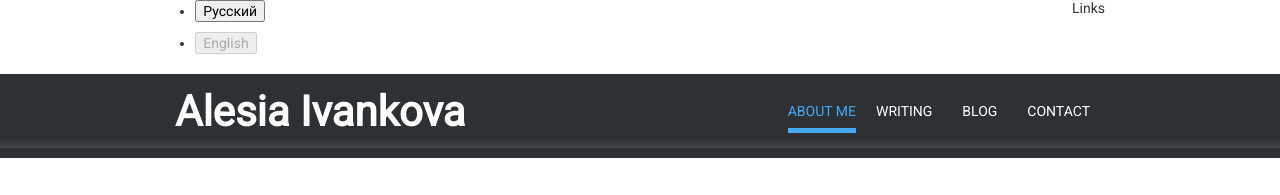
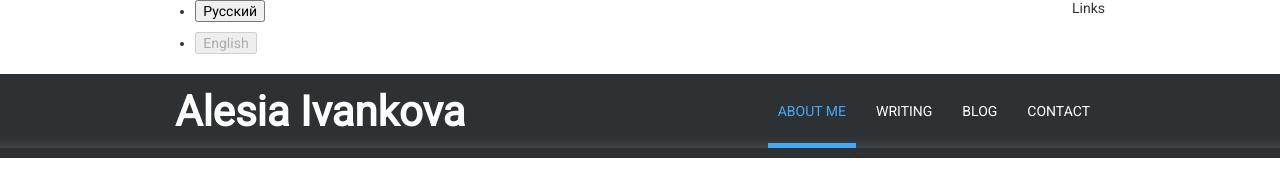
Before and after one commit to rss-com-lab/staging-alesya-website, a Gatsby site: page / in a window 1280 px wide. Shown: the top 195 px of the page. Built offline with nearby package versions, Linux system fonts and the light colour scheme; Gatsby itself is replaced by a stand-in of ours.

Commit message:
fix: fix menu elements padding

```diff
--- a/src/components/header/header.module.scss
+++ b/src/components/header/header.module.scss
@@ -33,13 +33,13 @@
 
     a {
       display: inline-block;
+      padding: 10px 0px;
       border-bottom: 5px solid transparent;
       font-weight: 400;
       font-size: 1rem *13/14;
       transition: all 1s;
 
       &:hover, &.active {
-        padding: 10px 0px;
         border-bottom-color: $accent;
         color: $accent;
       }
```
